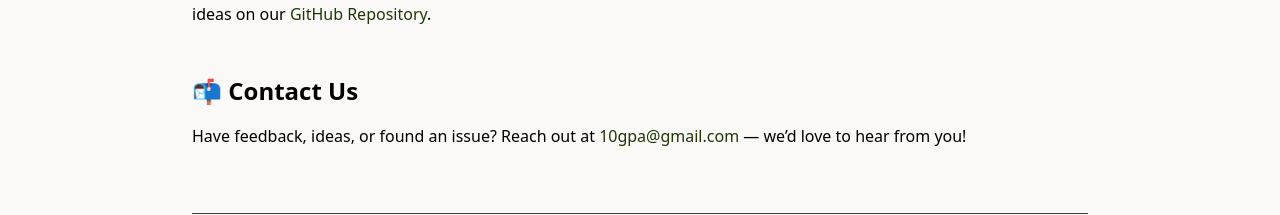
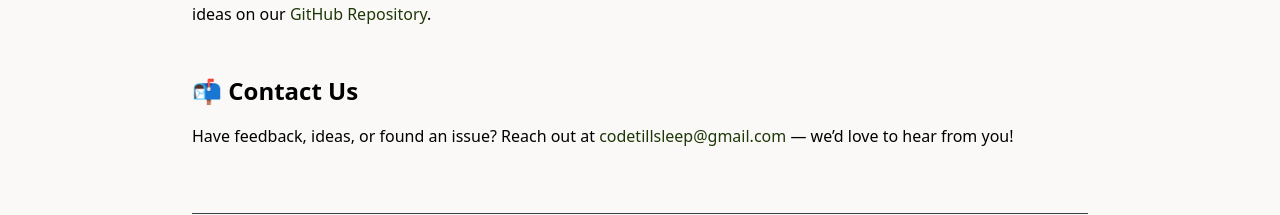
Before and after one commit to codetillsleep/notesapp2.0, a Next.js app: page /about in a window 1280 px wide. Shown: the part 1063-1278 px from the top of the page. Built offline with nearby package versions, Linux system fonts and the light colour scheme; no server answers; the database is empty.

Commit message:
Update page.tsx

```diff
--- a/app/(pages)/about/page.tsx
+++ b/app/(pages)/about/page.tsx
@@ -87,10 +87,10 @@ const AboutPage = () => {
           <p className="text-bdy text-base leading-relaxed">
             Have feedback, ideas, or found an issue? Reach out at{" "}
             <a
-              href="mailto:10gpa@gmail.com"
+              href="mailto:codetillsleep@gmail.com"
               className="text-text hover:underline"
             >
-              10gpa@gmail.com
+              codetillsleep@gmail.com
             </a>{" "}
             — we’d love to hear from you!
           </p>
```
